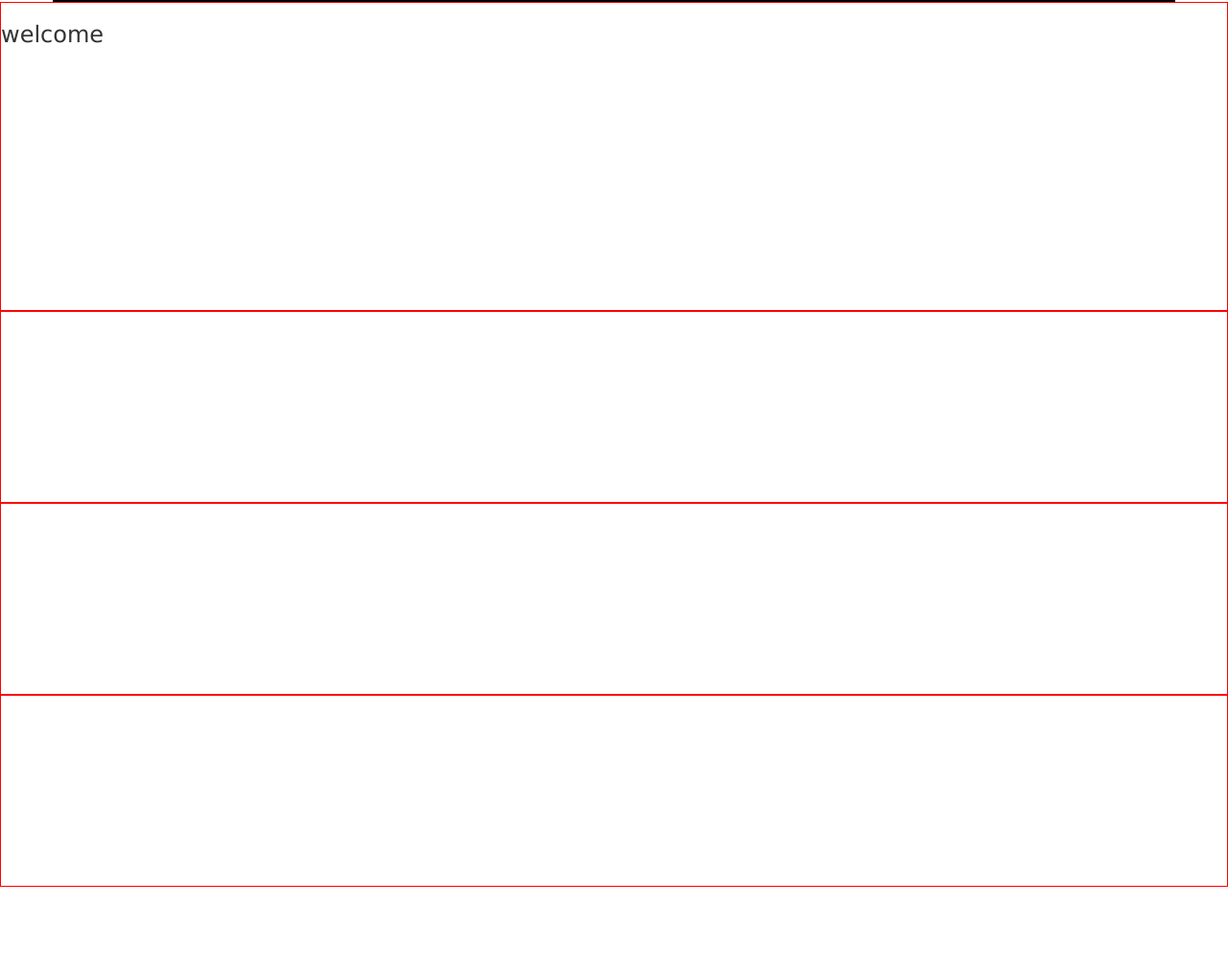
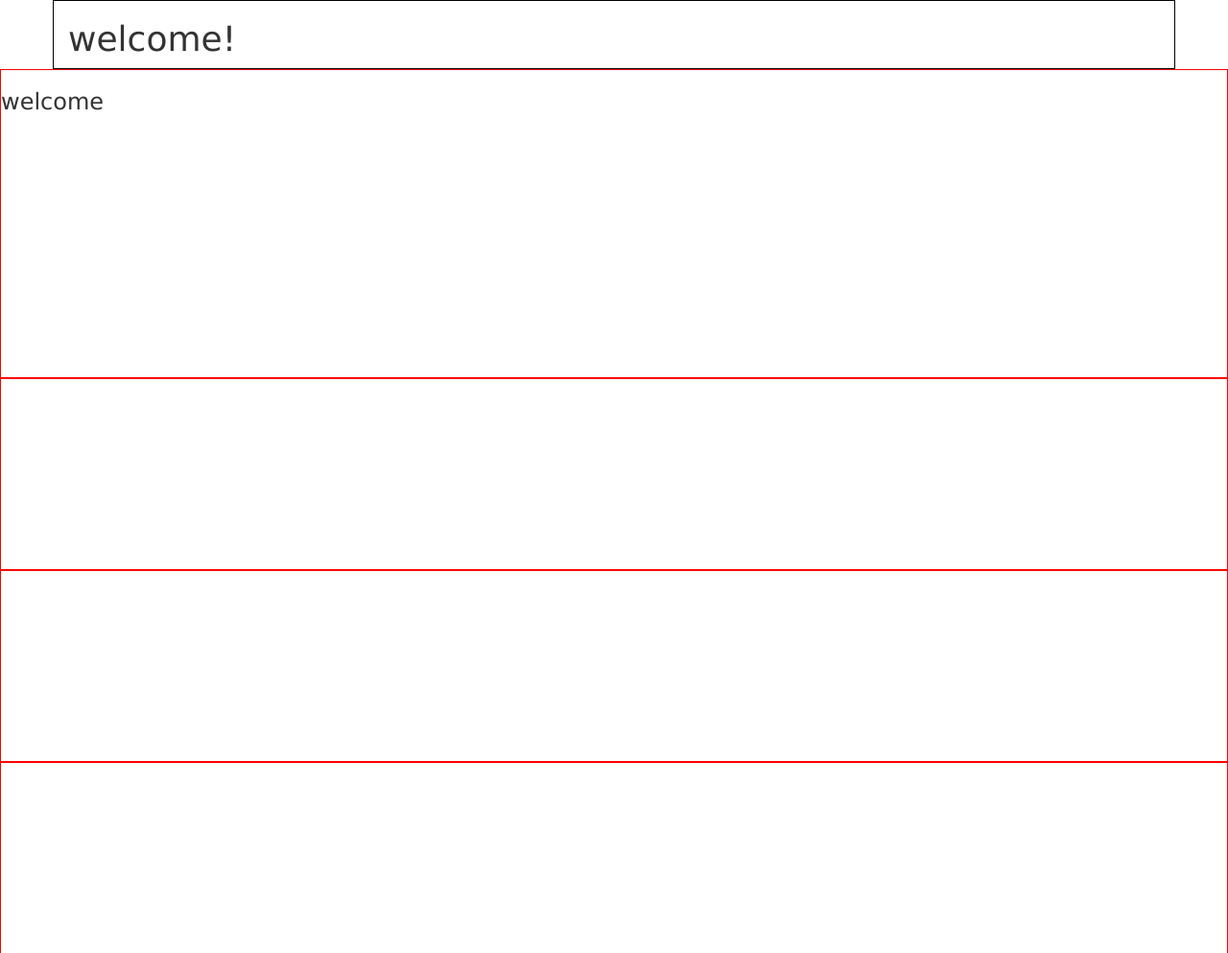
Before and after one commit to SimonAspinall9/silverprints-test, a website: page index.html in a window 1280 px wide. Shown: the whole page at 96% size. Before the commit the page ends 924 px from the top, so only its background shows below. Drawn offline with nearby package versions, Linux system fonts and the light colour scheme.

Commit message:
make it better

```diff
--- a/index.html
+++ b/index.html
@@ -13,7 +13,7 @@
 <body>
 
     <header class="container" style="border:1px solid black;">
-
+        <h1>welcome!</h1>
     </header>
 
     <div class="section welcome">
```
